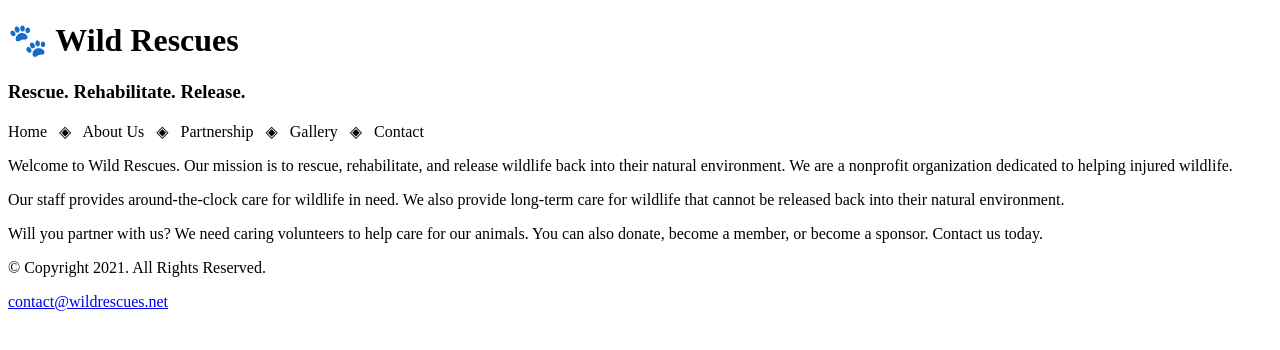
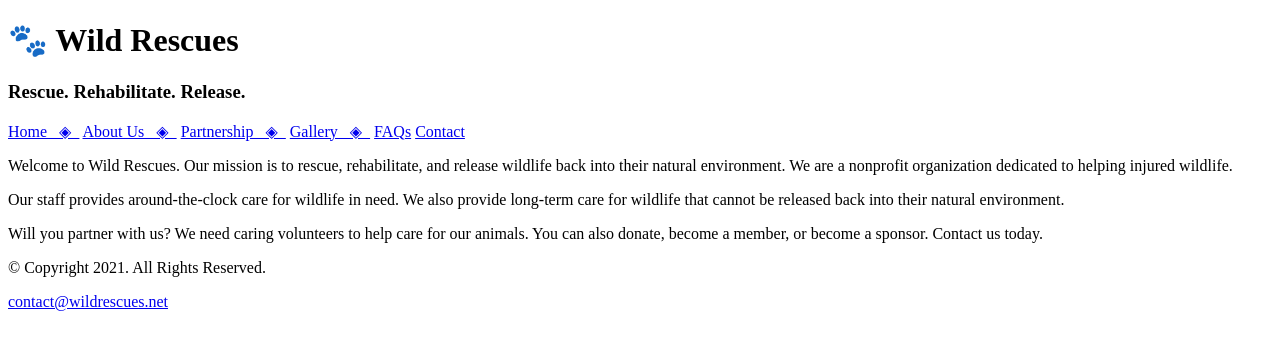
Before and after one commit to gvillamorales/Wild-Rescues, a plain HTML site: page index.html in a window 1280 px wide. Drawn offline with Linux system fonts and the light colour scheme.

Commit message:
nav updated to relfect nav in template.html and p elements wrapped with div in main section

```diff
--- a/index.html
+++ b/index.html
@@ -18,19 +18,25 @@
     </header>
 
     <nav>
-      <p>Home &nbsp; &#9672; &nbsp;
-      About Us &nbsp; &#9672; &nbsp;
-      Partnership &nbsp; &#9672; &nbsp;
-      Gallery &nbsp; &#9672; &nbsp;
-      Contact</p>
+      <p>
+        <a href="index.html">Home &nbsp; &#9672; &nbsp;</a>
+        <a href="about.html">About Us &nbsp; &#9672; &nbsp;</a>
+        <a href="partnership.html">Partnership &nbsp; &#9672;
+          &nbsp;</a>
+        <a href="gallery.html">Gallery &nbsp; &#9672; &nbsp;</a>
+        <a href="faqs.html">FAQs</a>
+        <a href="contact.html">Contact</a>
+      </p>
     </nav>
     <!-- Use the main area to add the main content to the webpage -->
     <main>
-      <p>Welcome to Wild Rescues. Our mission         is to rescue, rehabilitate, and release        wildlife back into their natural               environment. We are a nonprofit                organization dedicated to helping              injured wildlife.</p>
+      <div id="welcome">
+        <p>Welcome to Wild Rescues. Our mission         is to rescue, rehabilitate, and release        wildlife back into their natural               environment. We are a nonprofit                organization dedicated to helping              injured wildlife.</p>
 
-      <p>Our staff provides around-the-clock         care for wildlife in need. We also             provide long-term care for wildlife that       cannot be released back into their             natural environment.</p>
+        <p>Our staff provides around-the-clock         care for wildlife in need. We also             provide long-term care for wildlife that       cannot be released back into their             natural environment.</p>
 
-      <p>Will you partner with us? We need           caring volunteers to help care for our         animals. You can also donate, become a         member, or become a sponsor. Contact us        today.</p>
+        <p>Will you partner with us? We need           caring volunteers to help care for our         animals. You can also donate, become a         member, or become a sponsor. Contact us        today.</p>
+      </div>
     </main>
 
     <footer>
```
